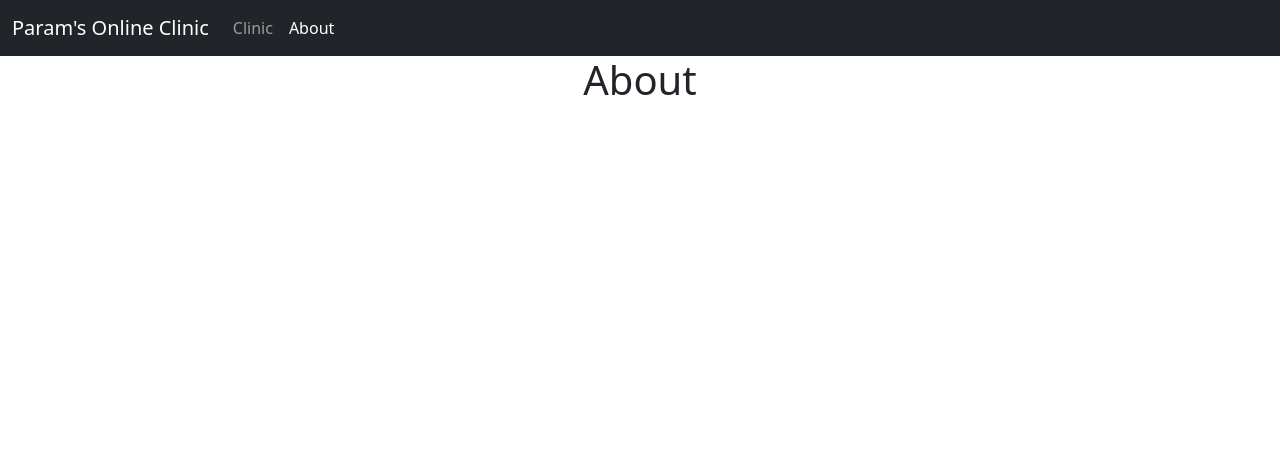
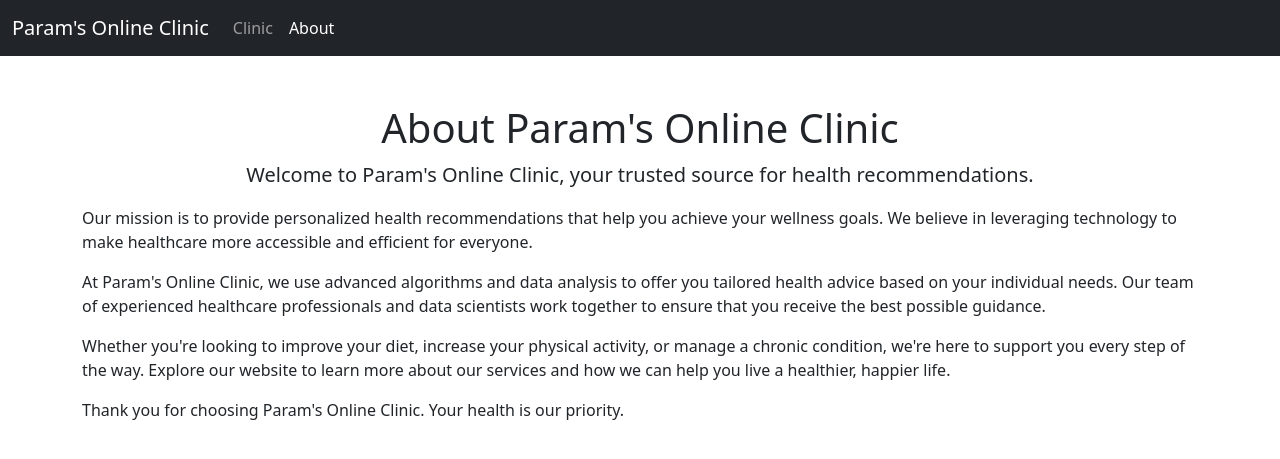
Before and after one commit to ParamDesai111/Health-Recommendation-System, a Flask app: page /about in a window 1280 px wide. Shown: the top 459 px of the page. Run offline with Flask 2, Linux system fonts and the light colour scheme; parts of the project's set-up code (start-up, migrations or seed data) failed here and were passed over.

Commit message:
about changes

```diff
--- a/templates/about.html
+++ b/templates/about.html
@@ -4,7 +4,7 @@
 <head>
     <meta charset="utf-8">
     <meta name="viewport" content="width=device-width, initial-scale=1">
-    <title>Param's Online Clinc</title>
+    <title>Param's Online Clinic</title>
     <link href="https://cdn.jsdelivr.net/npm/bootstrap@5.3.3/dist/css/bootstrap.min.css" rel="stylesheet"
         integrity="sha384-QWTKZyjpPEjISv5WaRU9OFeRpok6YctnYmDr5pNlyT2bRjXh0JMhjY6hW+ALEwIH" crossorigin="anonymous">
 </head>
@@ -29,10 +29,25 @@
                         <a class="nav-link active" aria-current="page" href="/about">About</a>
                     </li>
                 </ul>
+            </div>
+        </div>
     </nav>
 
+    <!-- About Section -->
+    <div class="container mt-5">
+        <h1 class="text-center">About Param's Online Clinic</h1>
+        <p class="lead text-center">Welcome to Param's Online Clinic, your trusted source for health recommendations.</p>
+        <p>Our mission is to provide personalized health recommendations that help you achieve your wellness goals. We
+            believe in leveraging technology to make healthcare more accessible and efficient for everyone.</p>
+        <p>At Param's Online Clinic, we use advanced algorithms and data analysis to offer you tailored health advice
+            based on your individual needs. Our team of experienced healthcare professionals and data scientists work
+            together to ensure that you receive the best possible guidance.</p>
+        <p>Whether you're looking to improve your diet, increase your physical activity, or manage a chronic condition,
+            we're here to support you every step of the way. Explore our website to learn more about our services and how
+            we can help you live a healthier, happier life.</p>
+        <p>Thank you for choosing Param's Online Clinic. Your health is our priority.</p>
+    </div>
 
-    <h1 class="text-center">About</h1>
     <script src="https://cdn.jsdelivr.net/npm/bootstrap@5.3.3/dist/js/bootstrap.bundle.min.js"
         integrity="sha384-YvpcrYf0tY3lHB60NNkmXc5s9fDVZLESaAA55NDzOxhy9GkcIdslK1eN7N6jIeHz"
         crossorigin="anonymous"></script>
```
